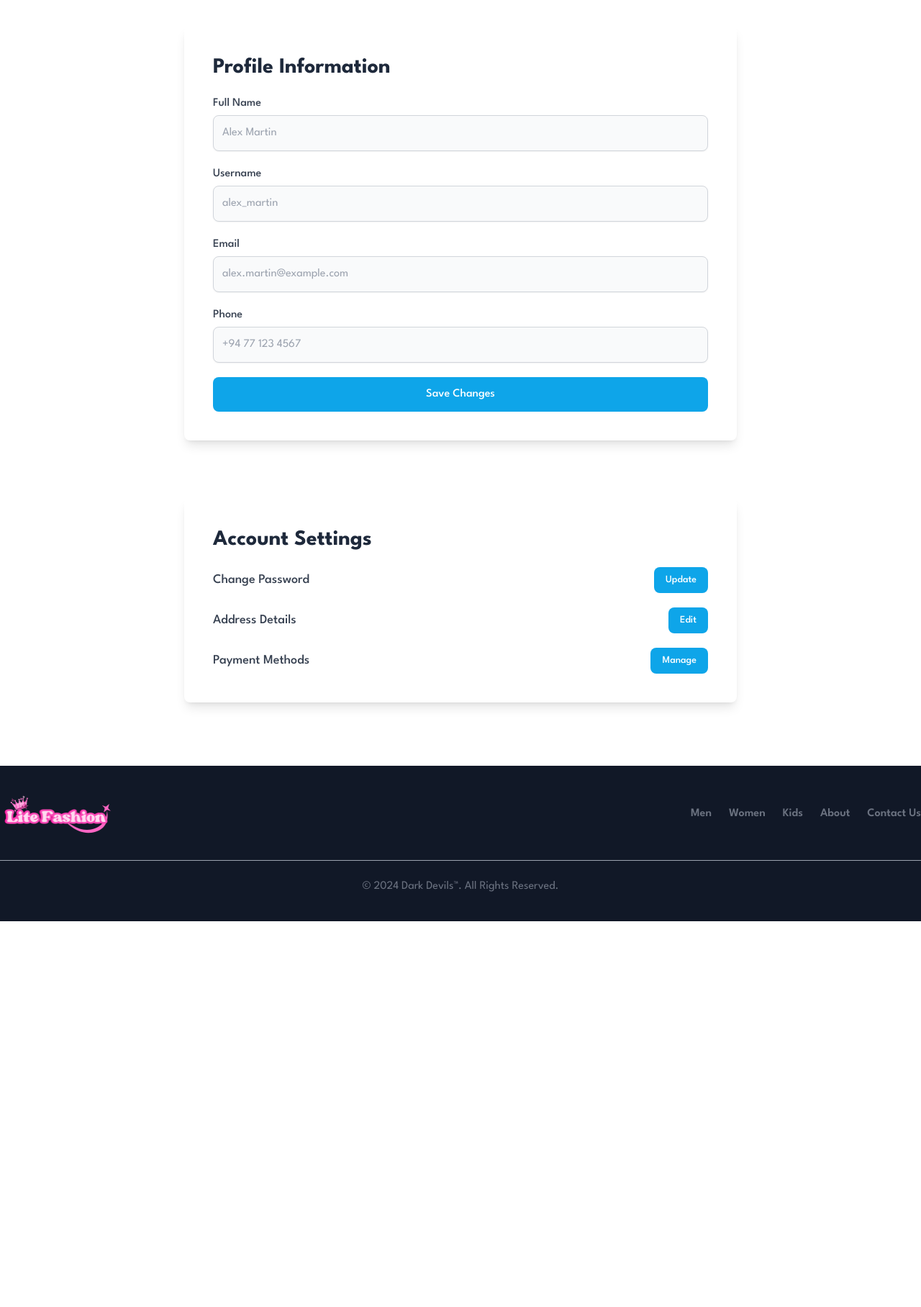
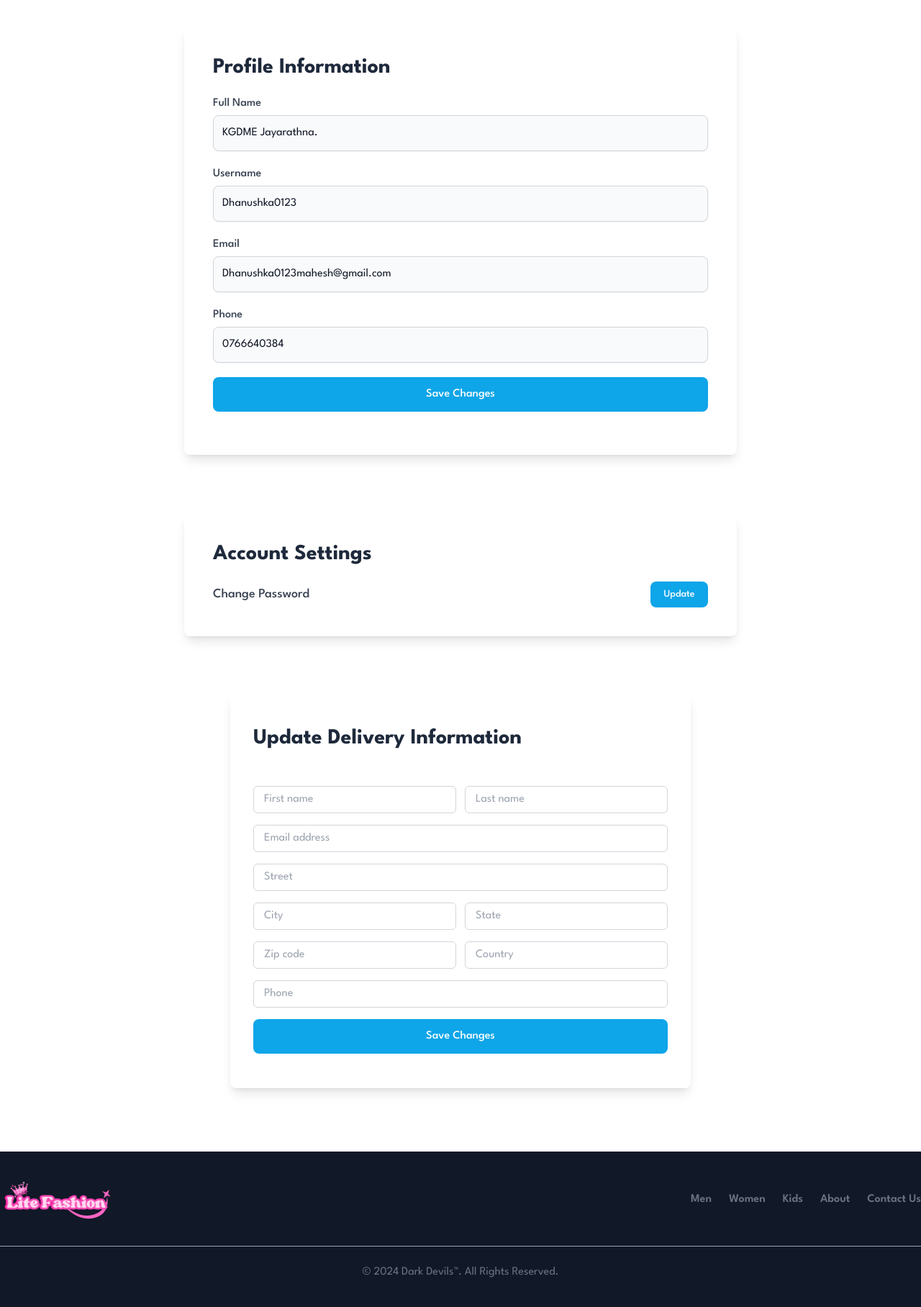
Before and after one commit to Dhanushka010Mahesh/LiteFashionDarkDevils, a PHP site: page /LiteFashionDarkDevils/pages/profile.php in a window 1280 px wide. Shown: the part 392-2208 px from the top of the page at 72% size. Before the commit the page ends 1672 px from the top, so only its background shows below. Run offline with PHP 8.4, Linux system fonts and the light colour scheme; a user stored in the database is signed in; data comes from the database, SQL or seed files in the repository; some libraries are stand-ins or nearby versions.

Commit message:
setup user profile info page and more

```diff
--- a/user/includes/footer.php
+++ b/user/includes/footer.php
@@ -5,19 +5,19 @@
             <ul
                 class="flex flex-wrap items-center mb-6 text-base font-semibold text-gray-500 sm:mb-0">
                 <li>
-                    <a href="#" class="hover:text-sky-200 me-4 md:me-6">Men</a>
+                    <a href="http://localhost/LiteFashionDarkDevils/user/pages/list_products.php" class="hover:text-sky-200 me-4 md:me-6">Men</a>
                 </li>
                 <li>
-                    <a href="#" class="hover:text-sky-200 me-4 md:me-6">Women</a>
+                    <a href="http://localhost/LiteFashionDarkDevils/user/pages/list_products.php" class="hover:text-sky-200 me-4 md:me-6">Women</a>
                 </li>
                 <li>
-                    <a href="#" class="hover:text-sky-200 me-4 md:me-6">Kids</a>
+                    <a href="http://localhost/LiteFashionDarkDevils/user/pages/list_products.php" class="hover:text-sky-200 me-4 md:me-6">Kids</a>
                 </li>
                 <li>
-                    <a href="#" class="hover:text-sky-200 me-4 md:me-6">About</a>
+                    <a href="http://localhost/LiteFashionDarkDevils/user/pages/about.php" class="hover:text-sky-200 me-4 md:me-6">About</a>
                 </li>
                 <li>
-                    <a href="#" class="hover:text-sky-200">Contact Us</a>
+                    <a href="http://localhost/LiteFashionDarkDevils/user/pages/contact.php" class="hover:text-sky-200">Contact Us</a>
                 </li>
             </ul>
         </div>
--- a/user/layout/js/script.js
+++ b/user/layout/js/script.js
@@ -13,25 +13,3 @@ function popup() {
   const dropdownMenu = document.getElementById('dropdownMenu');
   dropdownMenu.classList.toggle('hidden');
 }
-
-/******** contact page form submit **********/
-document.getElementById('postForm').addEventListener('submit', postName);
-
-function postName(e) {
-  e.preventDefault();
-
-  let formData = new FormData(document.getElementById('postForm'));
-
-  let xhr = new XMLHttpRequest();
-  xhr.open('POST', '#', true);
-
-  xhr.onload = function () {
-    if (xhr.status === 200) {
-      document.getElementById('show').innerHTML = 'Message sent successfully';
-    } else {
-      console.error('Error in form submission');
-    }
-  };
-
-  xhr.send(formData);
-}
--- a/user/pages/auth/send_password_reset_email.php
+++ b/user/pages/auth/send_password_reset_email.php
@@ -32,7 +32,7 @@ if (isset($_POST['email'])) {
                 $resend = Resend::client($resendApiKey);
 
                 $resend->emails->send([
-                    'from' => 'charith@zhake.live',
+                    'from' => 'litefashion@zhake.live',
                     'to' => [$email],
                     'subject' => 'Password Reset - Your OTP Code',
                     'html' => '<strong>Your OTP Code is: ' . $otpCode . '</strong>',
--- a/user/pages/auth/signup_data_send.php
+++ b/user/pages/auth/signup_data_send.php
@@ -42,7 +42,7 @@ try {
 
                 try {
                     $resend->emails->send([
-                        'from' => 'charith@zhake.live',
+                        'from' => 'litefashion@zhake.live',
                         'to' => [$email],
                         'subject' => 'Account Verification - Your OTP Code',
                         'html' => '<strong>Your OTP Code is: ' . $otpCode . '</strong>',
--- a/user/pages/list_products.php
+++ b/user/pages/list_products.php
@@ -89,7 +89,7 @@ include_once('../includes/header.php');
             <div class="mt-4">
               <span class="block text-gray-600"><?php echo $product['P_categoryId']; ?></span>
               <h3 class="text-lg font-semibold"><?php echo $product['P_name']; ?></h3>
-              <p class="text-red-400 font-bold">$<?php echo $product['P_price']; ?></p>
+              <p class="text-red-400 font-bold">Rs. <?php echo $product['P_price']; ?></p>
             </div>
           </div>
         <?php endforeach; ?>
--- a/user/pages/profile.php
+++ b/user/pages/profile.php
@@ -1,3 +1,5 @@
+<?php include_once '../includes/config.php'; ?>
+
 <!DOCTYPE html>
 <html lang="en">
 
@@ -8,6 +10,17 @@
   <!-- navbar -->
   <?php include_once '../includes/navbar.php' ?>
 
+  <?php
+
+  if (!isset($_SESSION['username'])) {
+    echo "<script> window.location.href='http://localhost/LiteFashionDarkDevils/user/'; </script>";
+  }
+
+  $userData = $connection->query("select * from customers where CustermerId='{$_SESSION['custormerId']}'");
+  $userData->execute();
+
+  $allUserData = $userData->fetchAll(PDO::FETCH_OBJ);
+  ?>
   <!-- page header -->
   <section
     id="page-header-about"
@@ -20,14 +33,16 @@
   <section class="py-10 px-20 mx-10">
     <div class="max-w-screen-md mx-auto bg-white shadow-lg rounded-lg p-10">
       <h2 class="text-3xl font-bold text-slate-800 mb-5">Profile Information</h2>
-      <form class="space-y-5">
+      <form id="postForm" class="space-y-5">
+        <?php foreach ($allUserData as $user) : ?>
           <div>
-          <label for="username" class="block text-gray-700 font-medium">Full Name</label>
+            <label for="fullname" class="block text-gray-700 font-medium">Full Name</label>
             <input
               type="text"
-            id="username"
+              id="fullname"
+              name="fullname"
               class="block w-full p-3 mt-1 text-gray-900 border border-gray-300 rounded-lg shadow-sm bg-gray-50"
-            placeholder="Alex Martin"
+              value="<?php echo $user->C_fullname; ?>"
               required />
           </div>
           <div>
@@ -35,8 +50,9 @@
             <input
               type="text"
               id="username"
+              name="username"
               class="block w-full p-3 mt-1 text-gray-900 border border-gray-300 rounded-lg shadow-sm bg-gray-50"
-            placeholder="alex_martin"
+              value="<?php echo $user->C_username; ?>"
               required />
           </div>
           <div>
@@ -44,8 +60,9 @@
             <input
               type="email"
               id="email"
+              name="email"
               class="block w-full p-3 mt-1 text-gray-900 border border-gray-300 rounded-lg shadow-sm bg-gray-50"
-            placeholder="alex.martin@example.com"
+              value="<?php echo $user->C_email; ?>"
               required />
           </div>
           <div>
@@ -53,14 +70,21 @@
             <input
               type="text"
               id="phone"
+              name="phone"
               class="block w-full p-3 mt-1 text-gray-900 border border-gray-300 rounded-lg shadow-sm bg-gray-50"
-            placeholder="+94 77 123 4567" />
+              value="<?php echo $user->C_mobile; ?>" />
           </div>
+        <?php endforeach; ?>
+        <!-- submit -->
         <button
           type="submit"
+          name="submit"
           class="block w-full py-3 px-5 text-white bg-sky-500 rounded-lg font-medium hover:bg-sky-700 transition">
           Save Changes
         </button>
+        <!-- Message -->
+        <h1 class="text-sky-500 font-semibold text-lg text-center" id="show"></h1>
+
       </form>
     </div>
   </section>
@@ -72,28 +96,72 @@
       <ul class="space-y-5">
         <li class="flex items-center justify-between">
           <span class="text-lg font-medium text-gray-700">Change Password</span>
-          <a class="py-2 px-4 text-sm font-medium text-white bg-sky-500 rounded-lg hover:bg-sky-700 transition" href="http://localhost/LiteFashionDarkDevils/user/pages/auth/forgot_password_form.php">Update</a>
-        </li>
-        <li class="flex items-center justify-between">
-          <span class="text-lg font-medium text-gray-700">Address Details</span>
-          <button class="py-2 px-4 text-sm font-medium text-white bg-sky-500 rounded-lg hover:bg-sky-700 transition">
-            Edit
-          </button>
-        </li>
-        <li class="flex items-center justify-between">
-          <span class="text-lg font-medium text-gray-700">Payment Methods</span>
-          <button class="py-2 px-4 text-sm font-medium text-white bg-sky-500 rounded-lg hover:bg-sky-700 transition">
-            Manage
-          </button>
+          <a class="py-2 px-4 text-sm font-medium text-center text-white bg-sky-500 rounded-lg hover:bg-sky-700 transition w-[80px]" href="http://localhost/LiteFashionDarkDevils/user/pages/auth/forgot_password_form.php">Update</a>
         </li>
       </ul>
     </div>
   </section>
 
+  <div class="flex justify-center items-center py-10">
+    <div class="flex flex-col gap-4 w-1/2 bg-white shadow-lg rounded-lg p-8">
+      <div class="text-xl sm:text-2xl my-3 text-sky-600 font-semibold">
+        <h2 class="text-3xl font-bold text-slate-800 mb-5">Update Delivery Information</h2>
+      </div>
+      <div class="flex gap-3">
+        <input class="border border-gray-300 rounded-md py-1.5 px-3.5 w-full" type="text" placeholder="First name" />
+        <input class="border border-gray-300 rounded-md py-1.5 px-3.5 w-full" type="text" placeholder="Last name" />
+      </div>
+      <input class="border border-gray-300 rounded-md py-1.5 px-3.5 w-full" type="email" placeholder="Email address" />
+      <input class="border border-gray-300 rounded-md py-1.5 px-3.5 w-full" type="text" placeholder="Street" />
+      <div class="flex gap-3">
+        <input class="border border-gray-300 rounded-md py-1.5 px-3.5 w-full" type="text" placeholder="City" />
+        <input class="border border-gray-300 rounded-md py-1.5 px-3.5 w-full" type="text" placeholder="State" />
+      </div>
+      <div class="flex gap-3">
+        <input class="border border-gray-300 rounded-md py-1.5 px-3.5 w-full" type="number" placeholder="Zip code" />
+        <input class="border border-gray-300 rounded-md py-1.5 px-3.5 w-full" type="text" placeholder="Country" />
+      </div>
+      <input class="border border-gray-300 rounded-md py-1.5 px-3.5 w-full" type="number" placeholder="Phone" />
+      <!-- submit -->
+      <button
+        type="submit"
+        name="submit2"
+        class="block w-full py-3 px-5 text-white bg-sky-500 rounded-lg font-medium hover:bg-sky-700 transition">
+        Save Changes
+      </button>
+      <!-- Message -->
+      <h1 class="text-sky-500 font-semibold text-lg text-center" id="show2"></h1>
+    </div>
+  </div>
+
+
   <!-- footer -->
   <?php include_once '../includes/footer.php' ?>
 
   <script src="../layout/js/script.js"></script>
+  <script>
+    document.getElementById('postForm').addEventListener('submit', postName);
+
+    function postName(e) {
+      e.preventDefault();
+
+      let formData = new FormData(document.getElementById('postForm'));
+
+      let xhr = new XMLHttpRequest();
+      xhr.open('POST', 'update_profile.php', true);
+
+      xhr.onload = function() {
+        if (xhr.status === 200) {
+          console.log(this.responseText);
+          document.getElementById('show').innerHTML = this.responseText;
+        } else {
+          console.error('Error in form submission');
+        }
+      };
+
+      xhr.send(formData);
+    }
+  </script>
 </body>
 
 </html>
```
Also changed, not shown: admin/pages/profile.php (+15 -17 lines), user/index.php (+13 -13 lines), user/pages/contact.php (+22 -0 lines), user/pages/single_product.php (+54 -60 lines), user/pages/update_profile.php (added, +26 -0 lines). Lines whose indentation alone changed are shown as unchanged.
